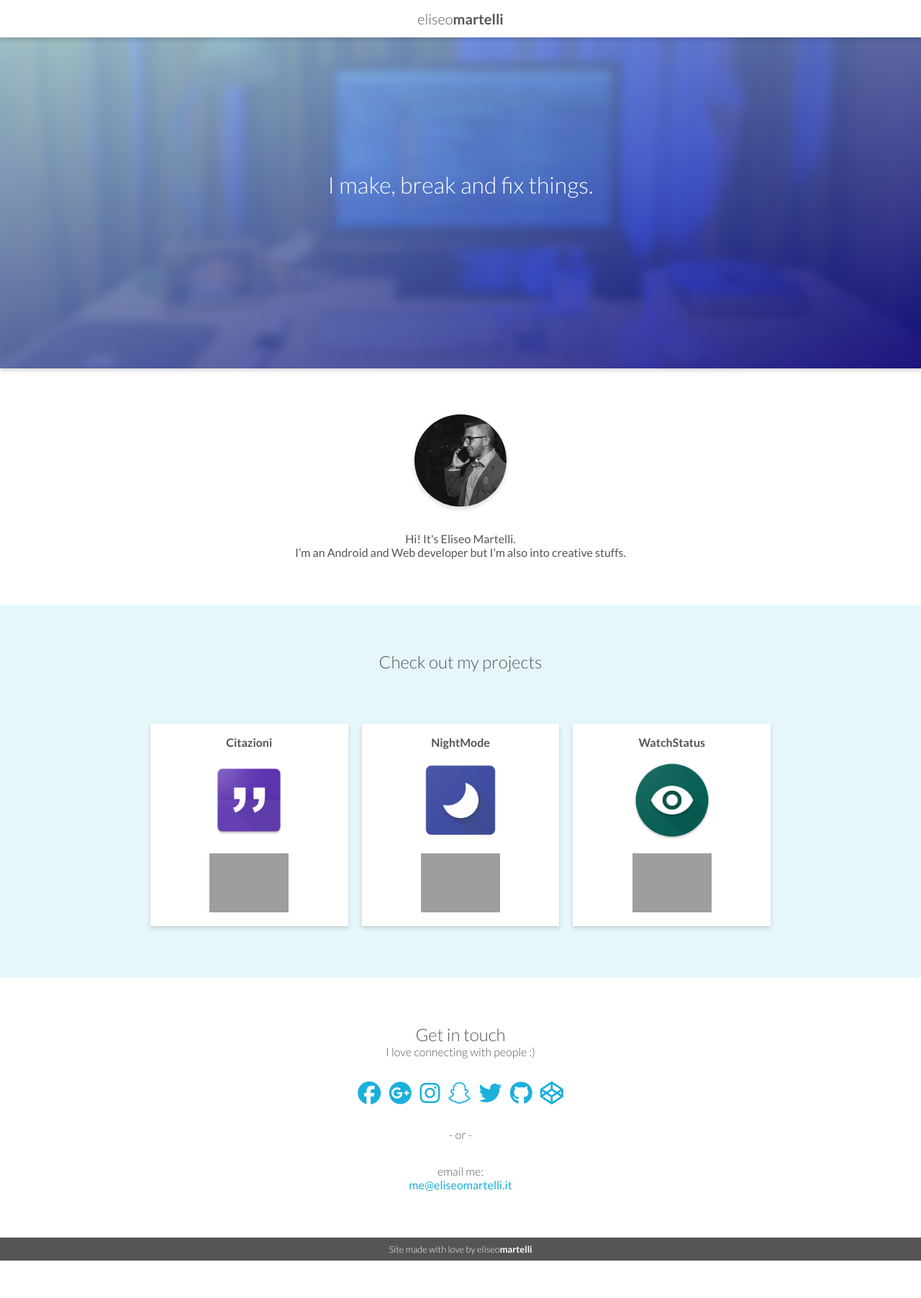
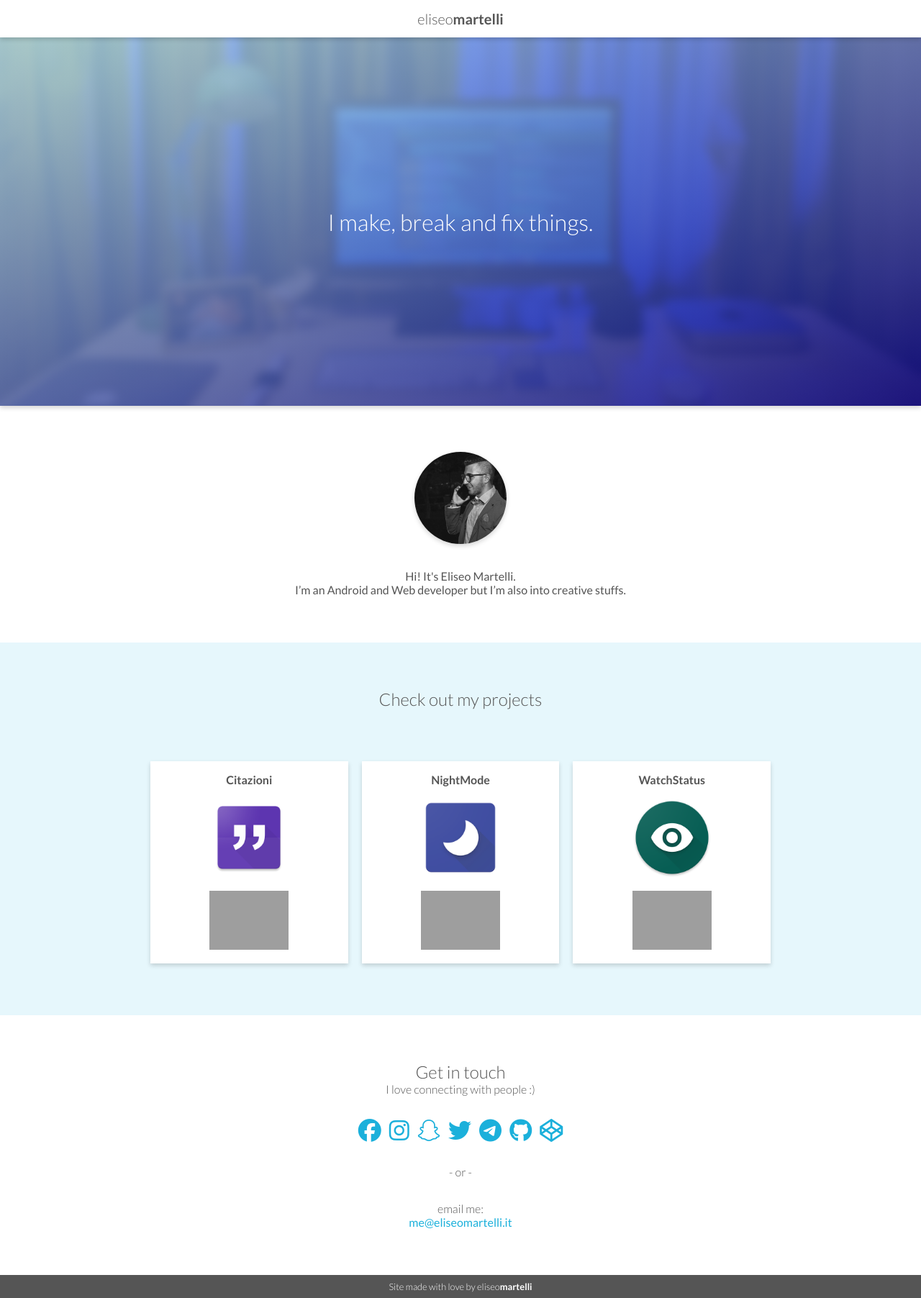
Before and after one commit to eliseomartelli/eliseomartelli.it, a PHP site: page / in a window 1280 px wide. Shown: the whole page at 72% size. Before the commit the page ends 1752 px from the top, so only its background shows below. Run offline with PHP 8.4, Linux system fonts and the light colour scheme; some libraries are stand-ins or nearby versions; grey boxes are pictures that could not be loaded.

Commit message:
Better, faster, stronger

```diff
--- a/index.php
+++ b/index.php
@@ -9,8 +9,10 @@
         <script src="https://use.fontawesome.com/a62165eaa4.js"></script><link href="https://use.fontawesome.com/a62165eaa4.css" media="all" rel="stylesheet">
     </head>
     <body>
+
+        <?php include 'res/layouts/home-header.php' ?>
         <?php include 'res/layouts/toolbar.php' ?>
-        <?php include 'res/layouts/home-header.php' ?>
+
         <main>
             <?php include 'res/layouts/home-presentation.php' ?>
             <?php include 'res/layouts/home-projects.php' ?>
--- /dev/null
+++ b/res/data/apps.json
@@ -0,0 +1,17 @@
+[
+    {
+        "name" : "Citazioni",
+        "icon" : "/res/appicons/citazioni.png",
+        "url" : "https://play.google.com/store/apps/details?id=eliseo.citazioni"
+    },
+    {
+        "name" : "NightMode",
+        "icon" : "/res/appicons/nightmode.png",
+        "url" : "https://play.google.com/store/apps/details?id=eliseo.nightmode"
+    },
+    {
+        "name" : "WatchStatus",
+        "icon" : "/res/appicons/watchstatus.png",
+        "url" : "https://play.google.com/store/apps/details?id=it.eliseomartelli.watchstatus"
+    }
+]
--- /dev/null
+++ b/res/data/social-links.json
@@ -0,0 +1,30 @@
+[
+    {
+        "url" : "https://www.facebook.com/eliseomartelli",
+        "icon" : "facebook-official"
+    },
+    {
+        "url" : "http://instagram.com/eliseomartelli",
+        "icon" : "instagram"
+    },
+    {
+        "url" : "https://www.snapchat.com/add/eliseomartelli/",
+        "icon" : "snapchat-ghost"
+    },
+    {
+        "url" : "https://twitter.com/EliseoMartelli",
+        "icon" : "twitter"
+    },
+    {
+        "url" : "https://t.me/eliseomartelli",
+        "icon" : "telegram"
+    },
+    {
+        "url" : "https://github.com/eliseomartelli",
+        "icon" : "github"
+    },
+    {
+        "url" : "http://codepen.io/eliseomartelli/",
+        "icon" : "codepen"
+    }
+]
--- a/res/layouts/home-getintouch.php
+++ b/res/layouts/home-getintouch.php
@@ -1,29 +1,16 @@
+<?php
+$socials = json_decode(file_get_contents($_SERVER["DOCUMENT_ROOT"] . '/res/data/social-links.json'));
+?>
 <div class="full-width center-content section">
     <h2>Get in touch</h2>
     <p style="font-weight: 300;">I love connecting with people :)</p>
     <div class="grid">
         <p id="social">
-            <a class="icon-a" href="https://www.facebook.com/eliseomartelli" target="_blank">
-                <i class="fa fa-2x fa-facebook-official" aria-hidden="true"></i>
-            </a>
-            <a class="icon-a" href="https://plus.google.com/u/0/+EliseoMartelliMZG" target="_blank">
-                <i class="fa fa-2x fa-google-plus-official" aria-hidden="true"></i>
-            </a>
-            <a class="icon-a" href="http://instagram.com/eliseomartelli" target="_blank">
-                <i class="fa fa-2x fa-instagram" aria-hidden="true"></i>
-            </a>
-            <a class="icon-a" href="https://www.snapchat.com/add/eliseomartelli/" target="_blank">
-                <i class="fa fa-2x fa-snapchat-ghost" aria-hidden="true"></i>
-            </a>
-            <a class="icon-a" href="https://twitter.com/EliseoMartelli" target="_blank">
-                <i class="fa fa-2x fa-twitter" aria-hidden="true"></i>
-            </a>
-            <a class="icon-a" href="https://github.com/eliseomartelli" target="_blank">
-                <i class="fa fa-2x fa-github" aria-hidden="true"></i>
-            </a>
-            <a class="icon-a" href="http://codepen.io/eliseomartelli/" target="_blank">
-                <i class="fa fa-2x fa-codepen" aria-hidden="true"></i>
-            </a>
+            <?php foreach ($socials as $social): ?>
+                <a class="icon-a" href="<?php echo $social->url; ?>" target="_blank">
+                    <i class="fa fa-2x fa-<?php echo $social->icon; ?>" aria-hidden="true"></i>
+                </a>
+            <?php endforeach; ?>
         </p>
         <p class="or">- or -</p>
         <p style="font-weight: 300;">email me:</p>
--- a/res/style.css
+++ b/res/style.css
@@ -20,6 +20,8 @@
 .toolbar {
     position:fixed;
     background: #fff;
+    top: 0;
+    left: 0;
     padding-top: 14px;
     padding-bottom: 14px;
     z-index: 200;
@@ -48,6 +50,7 @@ footer {
 }
 
 header {
+    margin-top: 52px;
     background: linear-gradient(to bottom right,
         hsla(193, 88%, 86%, 0.8),
         hsla(240, 100%, 27%, 0.8)), url("herobg.jpg");
```
Also changed, not shown: res/layouts/home-projects.php (+11 -15 lines), 1 other file.
